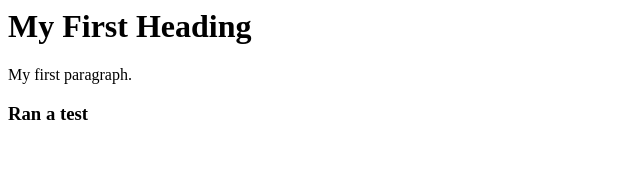
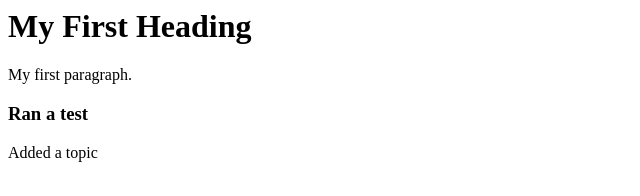
Before and after one commit to 89211055/spletna-stran, a plain HTML site: page index.html in a window 1280 px wide. Shown: the whole page, without its empty margins (0-640 px from the left). Drawn offline with Linux system fonts and the light colour scheme.

Commit message:
Added topic

```diff
--- a/index.html
+++ b/index.html
@@ -4,5 +4,6 @@
 	<h1>My First Heading</h1>
 	<p>My first paragraph.</p>
 	<h3>Ran a test</h3>
+	<p>Added a topic</p>
 </body>
 </html>
```
